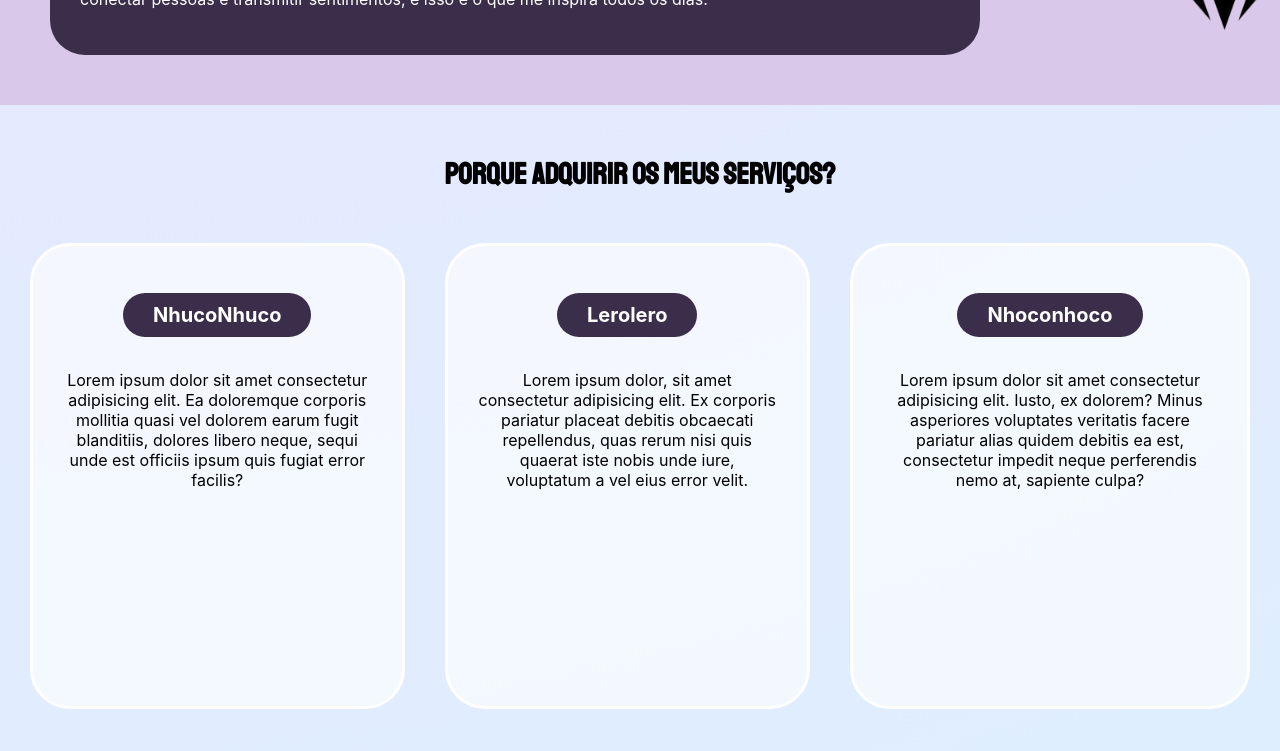
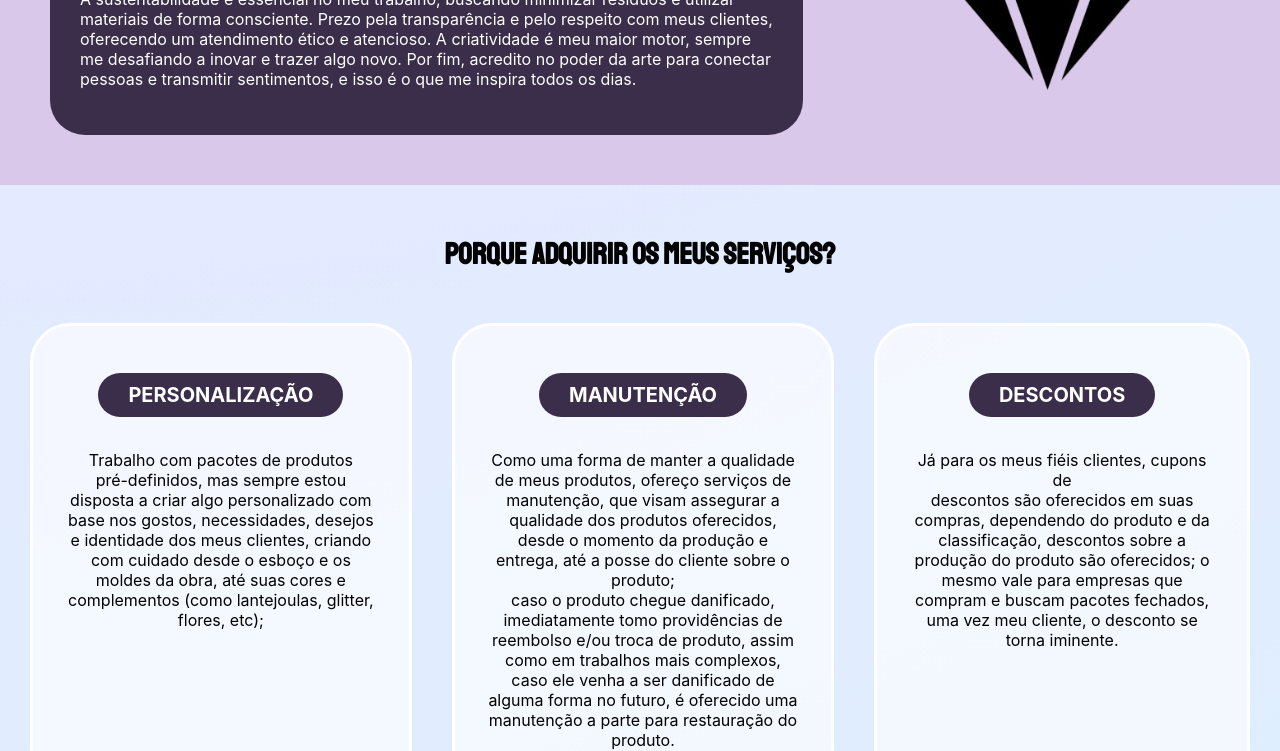
Before and after one commit to FFefo/resinartesite, a React (Create React App) app: page /sobre in a window 1280 px wide. Shown: the part 2000-2751 px from the top of the page. Built offline with nearby package versions, Linux system fonts and the light colour scheme; a web font is replaced by a local one.

Commit message:
textos página sobre finalizados

```diff
--- a/src/pages/sobre/sobre.jsx
+++ b/src/pages/sobre/sobre.jsx
@@ -74,7 +74,7 @@ export default function Sobre() {
             <div className='sbtt4'>
 
               <p>
-                Minha visão é levar o artesanato em resina a um novo patamar, onde cada peça seja vista como uma obra de arte que une criatividade e funcionalidade. Quero ser reconhecida por criar produtos únicos, que tragam beleza e significado ao dia a dia das pessoas. Acredito no potencial do feito à mão como uma forma de resgatar a valorização do trabalho artesanal em um mundo tão industrializado. Meu objetivo é expandir minha marca, alcançar novos públicos e inspirar outras pessoas a explorarem seu talento criativo. Desejo construir um negócio sustentável, que respeite o meio ambiente e promova a economia local. Mais do que um empreendimento, vejo meu trabalho como um canal para espalhar alegria, autenticidade e inspiração.
+                Minha visão é levar o artesanato em resina a um novo patamar, onde <br /> cada peça seja vista como uma obra de arte que une criatividade e funcionalidade. <br /> Quero ser reconhecida por criar produtos únicos, que tragam beleza e significado ao <br /> dia a dia das pessoas. Acredito no potencial do feito à mão como uma forma de <br /> resgatar a valorização do trabalho artesanal em um mundo tão industrializado. <br /> Meu objetivo é expandir minha marca, alcançar novos públicos e inspirar outras <br /> pessoas a explorarem seu talento criativo. Desejo construir um negócio sustentável, <br /> que respeite o meio ambiente e promova a economia local. Mais do que um empreendimento, <br /> vejo meu trabalho como um canal para espalhar alegria, autenticidade e inspiração.
               </p>
 
             </div>
@@ -98,7 +98,7 @@ export default function Sobre() {
             <div className='sbtt5'>
 
               <p>
-                Meus valores como artesã são a base de tudo o que faço e guiam cada peça que crio. Valorizo a autenticidade, garantindo que cada produto seja único e carregue um toque especial de originalidade. Tenho um compromisso com a qualidade, cuidando de cada detalhe para oferecer peças duráveis e bem-acabadas. A sustentabilidade é essencial no meu trabalho, buscando minimizar resíduos e utilizar materiais de forma consciente. Prezo pela transparência e pelo respeito com meus clientes, oferecendo um atendimento ético e atencioso. A criatividade é meu maior motor, sempre me desafiando a inovar e trazer algo novo. Por fim, acredito no poder da arte para conectar pessoas e transmitir sentimentos, e isso é o que me inspira todos os dias.
+                Meus valores como artesã são a base de tudo o que faço e guiam <br /> cada peça que crio. Valorizo a autenticidade, garantindo que cada produto <br /> seja único e carregue um toque especial de originalidade. Tenho um compromisso <br /> com a qualidade, cuidando de cada detalhe para oferecer peças duráveis e bem-acabadas. <br /> A sustentabilidade é essencial no meu trabalho, buscando minimizar resíduos e utilizar <br /> materiais de forma consciente. Prezo pela transparência e pelo respeito com meus clientes, <br /> oferecendo um atendimento ético e atencioso. A criatividade é meu maior motor, sempre <br /> me desafiando a inovar e trazer algo novo. Por fim, acredito no poder da arte para conectar <br /> pessoas e transmitir sentimentos, e isso é o que me inspira todos os dias.
               </p>
 
             </div>
@@ -119,25 +119,37 @@ export default function Sobre() {
 
           <div className='container1'>
 
-            <h2 className='sbtt6'>NhucoNhuco</h2>
+            <h2 className='sbtt6'>PERSONALIZAÇÃO</h2>
 
-            <p>Lorem ipsum dolor sit amet consectetur adipisicing elit. Ea doloremque corporis mollitia quasi vel dolorem earum fugit blanditiis, dolores libero neque, sequi unde est officiis ipsum quis fugiat error facilis?</p>
+            <div className='ttx1'>
+
+              <p>Trabalho com pacotes de produtos <br />  pré-definidos, mas sempre estou disposta a criar algo personalizado com base nos gostos, necessidades, desejos e identidade dos meus clientes, criando com cuidado desde o esboço e os moldes da obra, até suas cores e complementos (como lantejoulas, glitter, flores, etc);</p>
+
+            </div>
 
           </div>
 
           <div className='container2'>
 
-            <h2 className='sbtt7'>Lerolero</h2>
+            <h2 className='sbtt7'>MANUTENÇÃO</h2>
 
-            <p>Lorem ipsum dolor, sit amet consectetur adipisicing elit. Ex corporis pariatur placeat debitis obcaecati repellendus, quas rerum nisi quis quaerat iste nobis unde iure, voluptatum a vel eius error velit.</p>
+            <div className='ttx2'>
+
+              <p>Como uma forma de manter a qualidade de meus produtos, ofereço serviços de manutenção, que visam assegurar a qualidade dos produtos oferecidos, desde o momento da produção e entrega, até a posse do cliente sobre o produto; <br />  caso o produto chegue danificado, imediatamente tomo providências de reembolso e/ou troca de produto, assim como em trabalhos mais complexos, caso ele venha a ser danificado de alguma forma no futuro, é oferecido uma manutenção a parte para restauração do produto.</p>
+
+            </div>
 
           </div>
 
           <div className='container3'>
 
-            <h2 className='sbtt8'>Nhoconhoco</h2>
+            <h2 className='sbtt8'>DESCONTOS</h2>
 
-            <p>Lorem ipsum dolor sit amet consectetur adipisicing elit. Iusto, ex dolorem? Minus asperiores voluptates veritatis facere pariatur alias quidem debitis ea est, consectetur impedit neque perferendis nemo at, sapiente culpa?</p>
+            <div className='ttx3'>
+
+              <p>Já para os meus fiéis clientes, cupons de <br /> descontos são oferecidos em suas compras, dependendo do produto e da classificação, descontos sobre a produção do produto são oferecidos; o mesmo vale para empresas que compram e buscam pacotes fechados, uma vez meu cliente, o desconto se torna iminente.</p>
+
+            </div>
 
           </div>
 
--- a/src/pages/sobre/sobre.scss
+++ b/src/pages/sobre/sobre.scss
@@ -18,18 +18,19 @@
 
             .tt {
                 margin-top: 70px;
-                font-size: 30px;
+                font-size: 35px;
                 font-family: 'Staatliches';
             }
 
             p {
                 text-align: center;
+                font-size: 19px;
             }
 
         }
 
         .tt2 {
-            margin-top: 140px;
+            margin-top: 130px;
             color: white;
             padding: 11px 70px;
             border-radius: 20px;
@@ -200,6 +201,13 @@
                     background-color: #3A2E4B;
                     color: white;
                 }
+
+                .ttx1{
+                    display: flex;
+                    flex-direction: column;
+                    align-items: center;
+                    text-align: center;
+                }
             }
 
             .container2 {
@@ -219,6 +227,13 @@
                     font-size: 20px;
                     background-color: #3A2E4B;
                     color: white;
+                }
+
+                .ttx2{
+                    display: flex;
+                    flex-direction: column;
+                    align-items: center;
+                    text-align: center;
                 }
             }
 
@@ -241,6 +256,13 @@
                     background-color: #3A2E4B;
                     color: white;
                 }
+
+                .ttx3{
+                    display: flex;
+                    flex-direction: column;
+                    align-items: center;
+                    text-align: center;
+                }
             }
         }
     }
```
